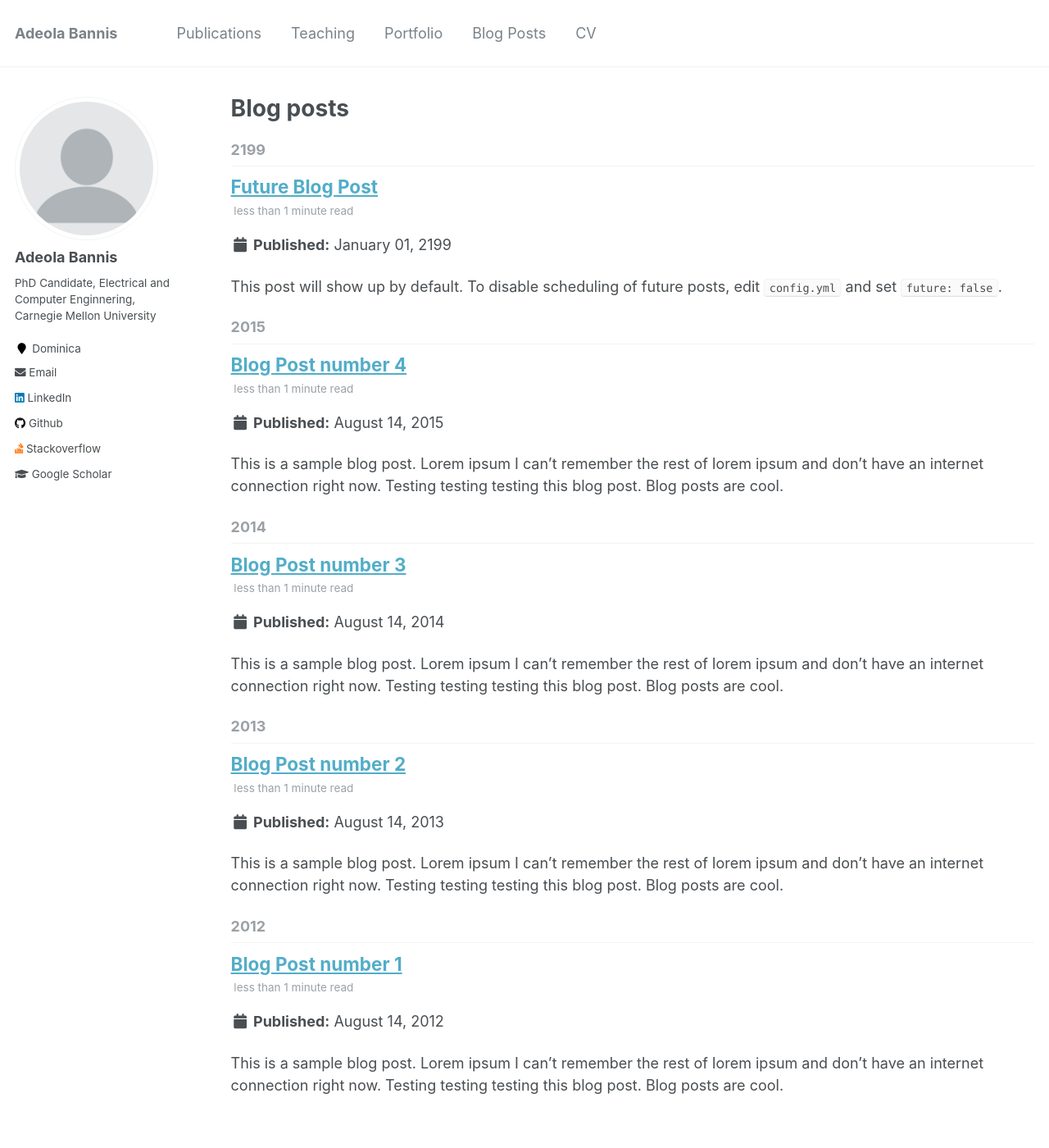
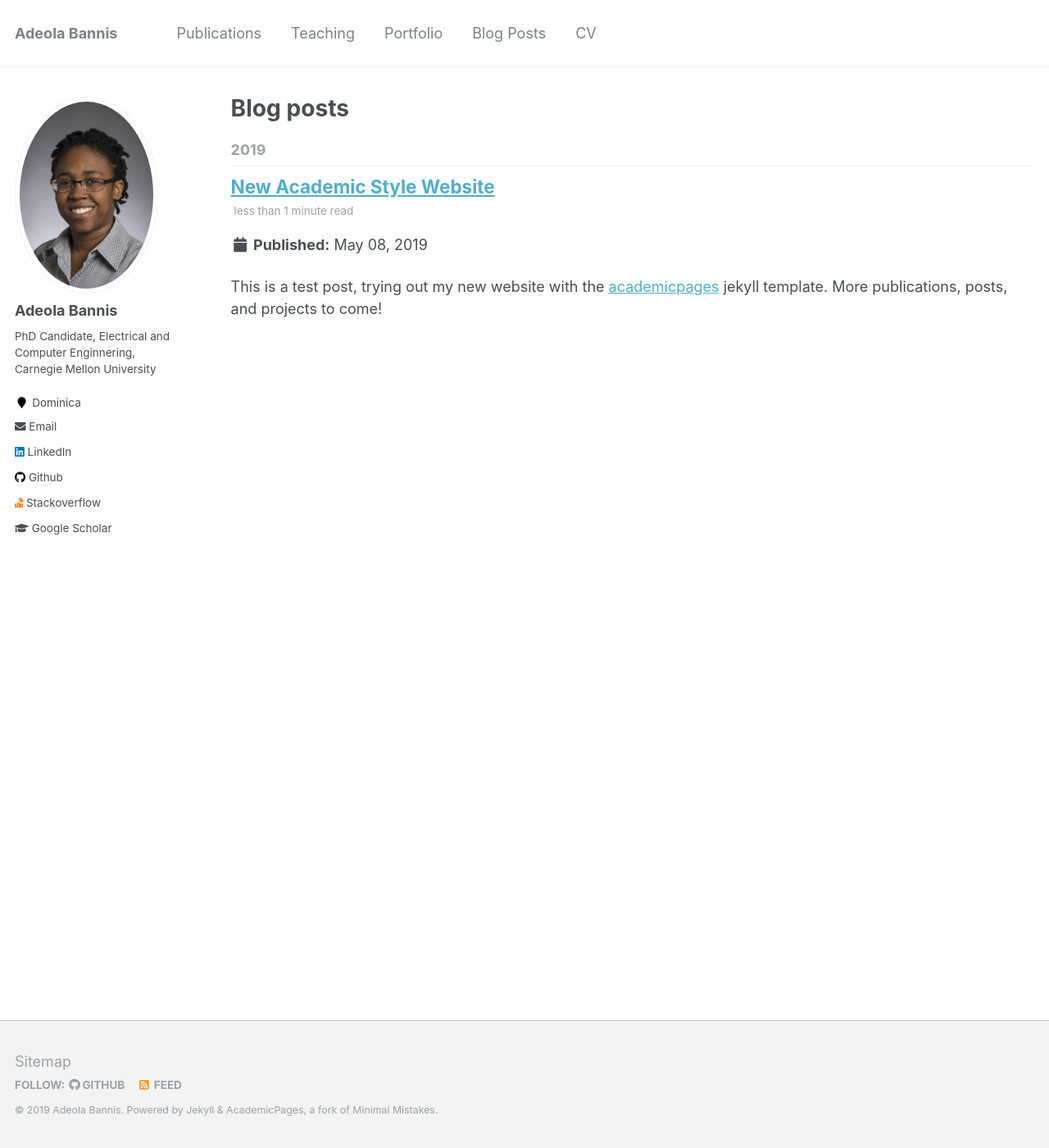
Before and after one commit to thecodemaiden/thecodemaiden.github.io, a Jekyll site: the page built from _pages/year-archive.html, in a window 1280 px wide and 1400 px high. Shown: the whole window at 82% size. Built offline with Jekyll 4.4.1, drawn with Linux system fonts in a browser that asks for light colours.

Commit message:
Put something in every section

```diff
--- a/_config.yml
+++ b/_config.yml
@@ -17,7 +17,7 @@ repository               : "thecodemaiden/thecodemaiden.github.io"
 teaser                   :  # filename of teaser fallback teaser image placed in /images/, .e.g. "500x300.png"
 breadcrumbs              : false # true, false (default)
 words_per_minute         : 160
-future                   : true
+future                   : false
 read_more                : "disabled" # if enabled, adds "Read more" links to excerpts
 talkmap_link             : false #change to true to add link to talkmap on talks page
 comments:
@@ -81,7 +81,7 @@ analytics:
 # Site Author
 author:
   name             : "Adeola Bannis"
-  avatar           : "profile.png"
+  avatar           : "amb_2016.jpg"
   bio              : "PhD Candidate, Electrical and Computer Enginnering, Carnegie Mellon University"
   location         : "Dominica"
   employer         :
--- a/_posts/2012-08-14-blog-post-1.md
+++ /dev/null
@@ -1,20 +0,0 @@
----
-title: 'Blog Post number 1'
-date: 2012-08-14
-permalink: /posts/2012/08/blog-post-1/
-tags:
-  - cool posts
-  - category1
-  - category2
----
-
-This is a sample blog post. Lorem ipsum I can't remember the rest of lorem ipsum and don't have an internet connection right now. Testing testing testing this blog post. Blog posts are cool.
-
-Headings are cool
-======
-
-You can have many headings
-======
-
-Aren't headings cool?
-------
--- a/_posts/2013-08-14-blog-post-2.md
+++ /dev/null
@@ -1,20 +0,0 @@
----
-title: 'Blog Post number 2'
-date: 2013-08-14
-permalink: /posts/2013/08/blog-post-2/
-tags:
-  - cool posts
-  - category1
-  - category2
----
-
-This is a sample blog post. Lorem ipsum I can't remember the rest of lorem ipsum and don't have an internet connection right now. Testing testing testing this blog post. Blog posts are cool.
-
-Headings are cool
-======
-
-You can have many headings
-======
-
-Aren't headings cool?
-------
--- a/_posts/2014-08-14-blog-post-3.md
+++ /dev/null
@@ -1,20 +0,0 @@
----
-title: 'Blog Post number 3'
-date: 2014-08-14
-permalink: /posts/2014/08/blog-post-3/
-tags:
-  - cool posts
-  - category1
-  - category2
----
-
-This is a sample blog post. Lorem ipsum I can't remember the rest of lorem ipsum and don't have an internet connection right now. Testing testing testing this blog post. Blog posts are cool.
-
-Headings are cool
-======
-
-You can have many headings
-======
-
-Aren't headings cool?
-------
--- /dev/null
+++ b/_posts/2019-05-08-first-post.md
@@ -0,0 +1,7 @@
+---
+title: 'New Academic Style Website'
+date: 2019-05-08
+permalink: /posts/2019/05/first-post
+---
+
+This is a test post, trying out my new website with the [academicpages](https://academicpages.github.io/) jekyll template. More publications, posts, and projects to come!
--- a/_posts/2199-01-01-future-post.md
+++ /dev/null
@@ -1,11 +0,0 @@
----
-title: 'Future Blog Post'
-date: 2199-01-01
-permalink: /posts/2012/08/blog-post-4/
-tags:
-  - cool posts
-  - category1
-  - category2
----
-
-This post will show up by default. To disable scheduling of future posts, edit `config.yml` and set `future: false`.
```
Also changed, not shown: _posts/2015-08-14-blog-post-4.md (deleted, +0 -20 lines), _publications/2016-named-data-networking-of-things.md (+1 -1 lines), index.html (deleted, +0 -60 lines), images/amb_2016.jpg (renamed from amb_2016.jpg).
